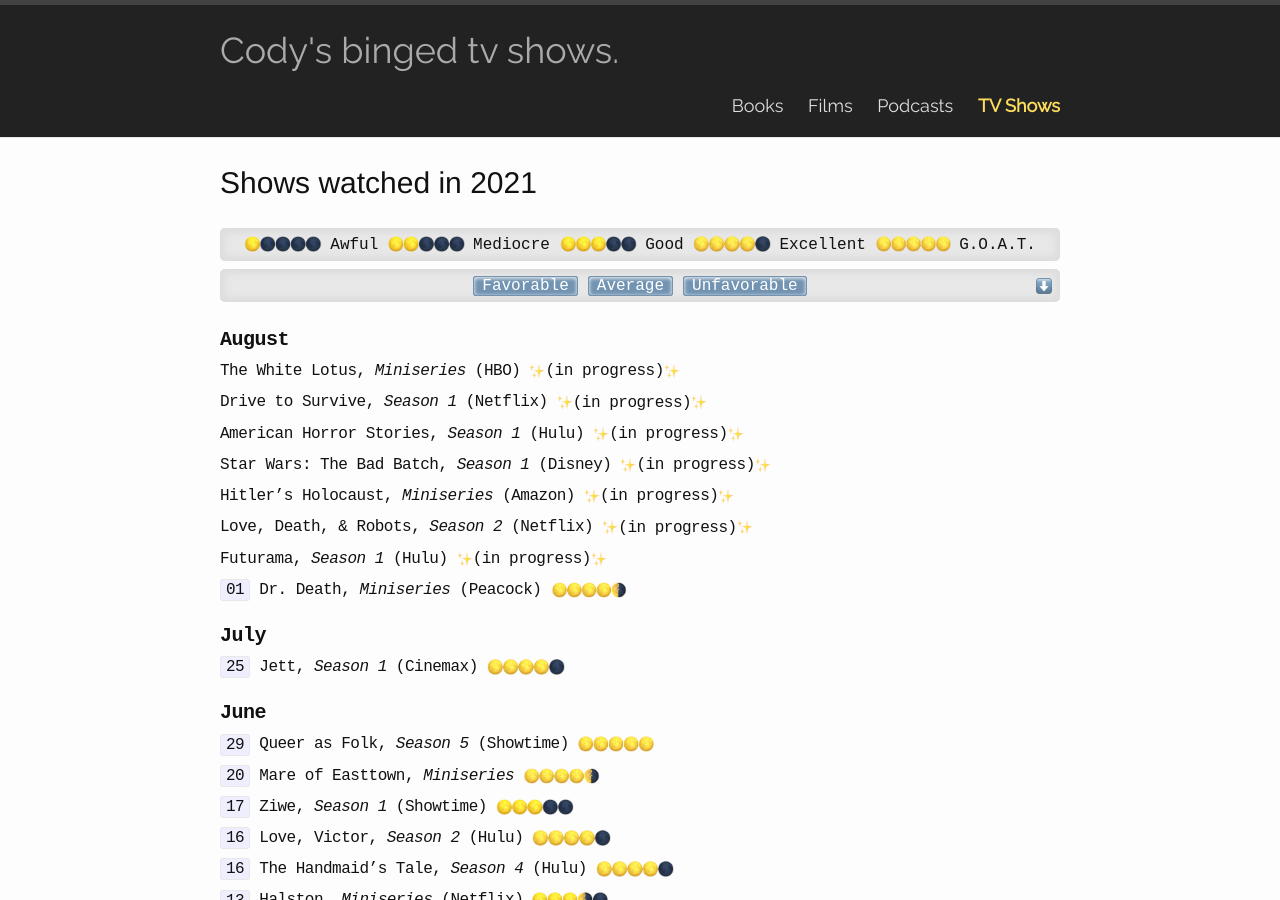
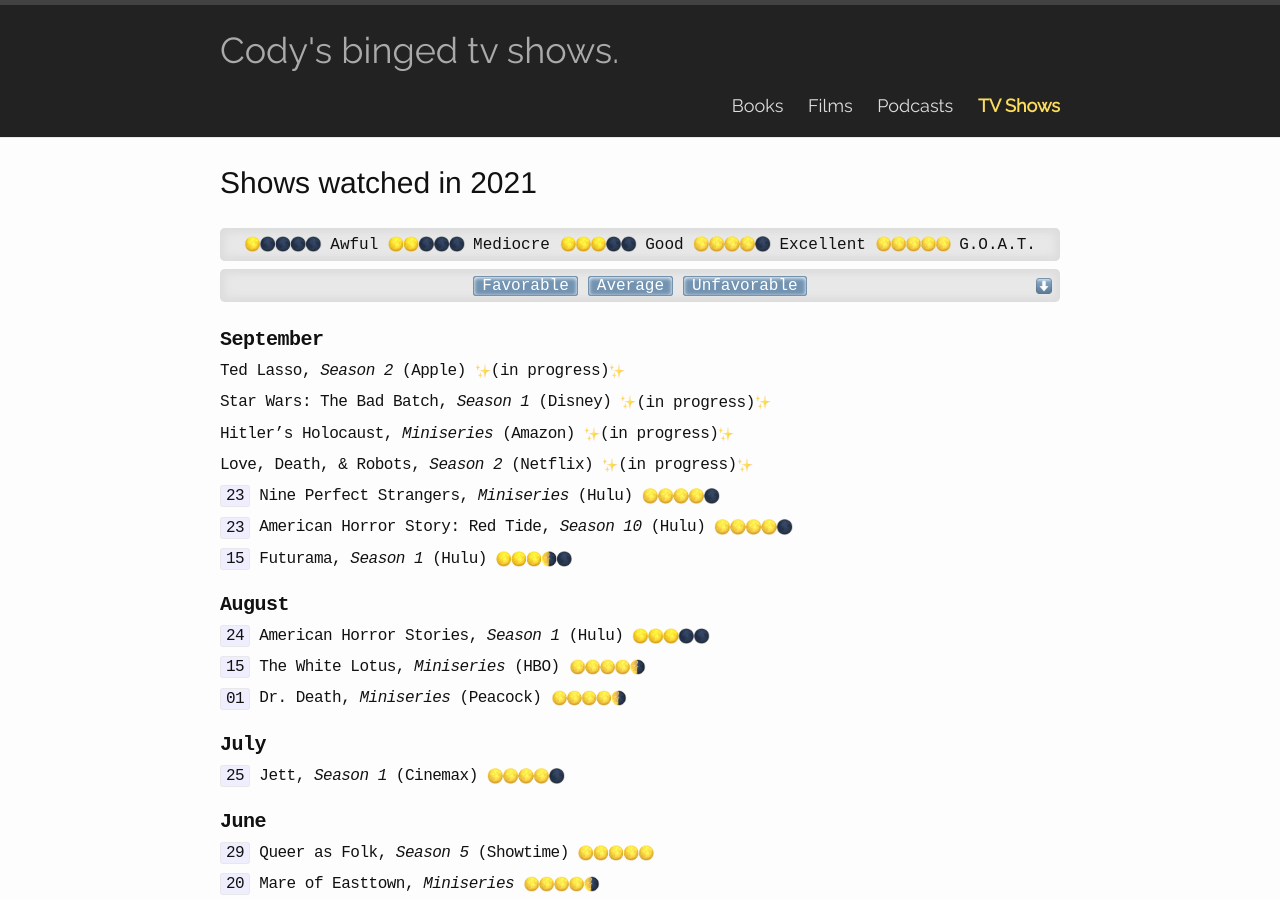
Before and after one commit to codydalerodgers/personal-blog, a Jekyll site: the page built from _shows/2021.md, in a window 1280 px wide and 900 px high. Built offline with Jekyll 4.4.1, drawn with Linux system fonts in a browser that asks for light colours.

Commit message:
Update September

```diff
--- a/_shows/2021.md
+++ b/_shows/2021.md
@@ -4,12 +4,8 @@
 title: Shows watched in 2021
 category: shows
 ---
-## August
-The White Lotus, _Miniseries_ (HBO) {{ site.ip }}
-
-Drive to Survive, _Season 1_ (Netflix) {{ site.ip }}
-
-American Horror Stories, _Season 1_ (Hulu) {{ site.ip }}
+## September
+Ted Lasso, _Season 2_ (Apple) {{ site.ip }}
 
 Star Wars: The Bad Batch, _Season 1_ (Disney) {{ site.ip }}
 
@@ -17,7 +13,17 @@
 
 Love, Death, & Robots, _Season 2_ (Netflix) {{ site.ip }}
 
-Futurama, _Season 1_ (Hulu) {{ site.ip }}
+`23` Nine Perfect Strangers, _Miniseries_ (Hulu) {{ site.r4 }}
+
+`23` American Horror Story: Red Tide, _Season 10_ (Hulu) {{ site.r4 }}
+
+`15` Futurama, _Season 1_ (Hulu) {{ site.r35 }}
+
+## August
+
+`24` American Horror Stories, _Season 1_ (Hulu) {{ site.r3 }}
+
+`15` The White Lotus, _Miniseries_ (HBO) {{ site.r45 }}
 
 `01` Dr. Death, _Miniseries_ (Peacock) {{ site.r45 }}
 
```
Also changed, not shown: _podcasts/2021.md (+8 -2 lines).
